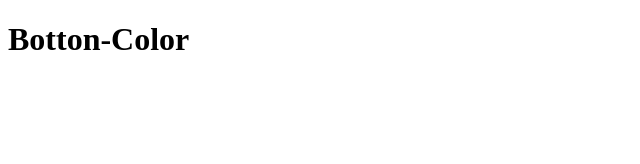
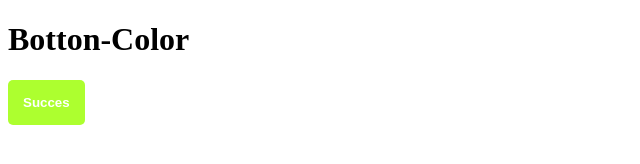
Before and after one commit to Denis-G25/Botton-Color, a plain HTML site: page index.html in a window 1280 px wide. Shown: the whole page, without its empty margins (0-640 px from the left). Drawn offline with Linux system fonts and the light colour scheme.

Commit message:
add succes button

```diff
--- a/index.html
+++ b/index.html
@@ -4,8 +4,10 @@
     <meta charset="UTF-8">
     <meta name="viewport" content="width=device-width, initial-scale=1.0">
     <title>Botton Color</title>
+    <link rel="stylesheet" href="style-denis.css">
 </head>
 <body>
     <h1>Botton-Color</h1>
+    <button class="btn-succes"> Succes</button>
 </body>
 </html>
--- /dev/null
+++ b/style-denis.css
@@ -0,0 +1,9 @@
+.btn-succes {
+    background-color: greenyellow;
+    color:white;
+    padding: 15px;
+    border:none;
+    border-radius: 5px;
+    font-weight: bold;
+
+}
```
